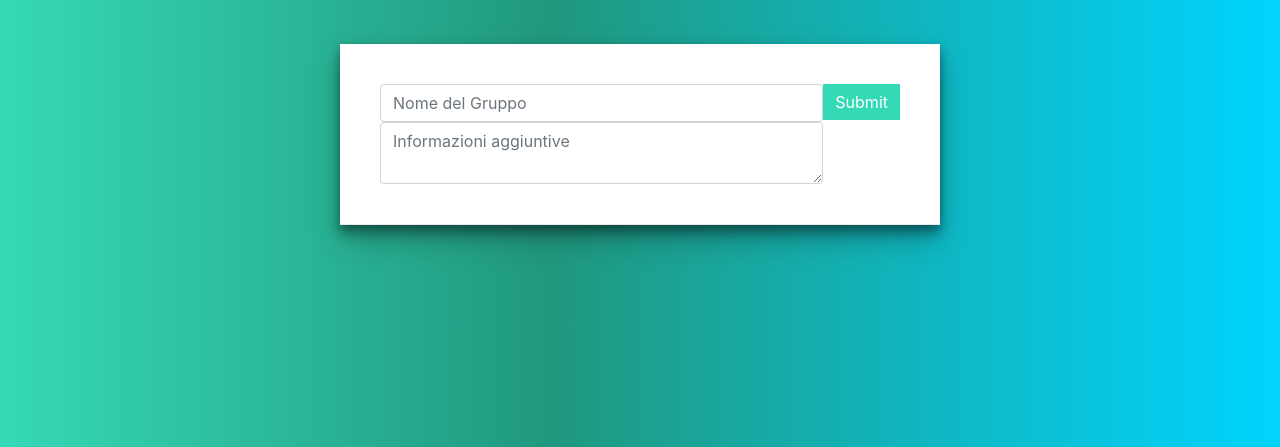
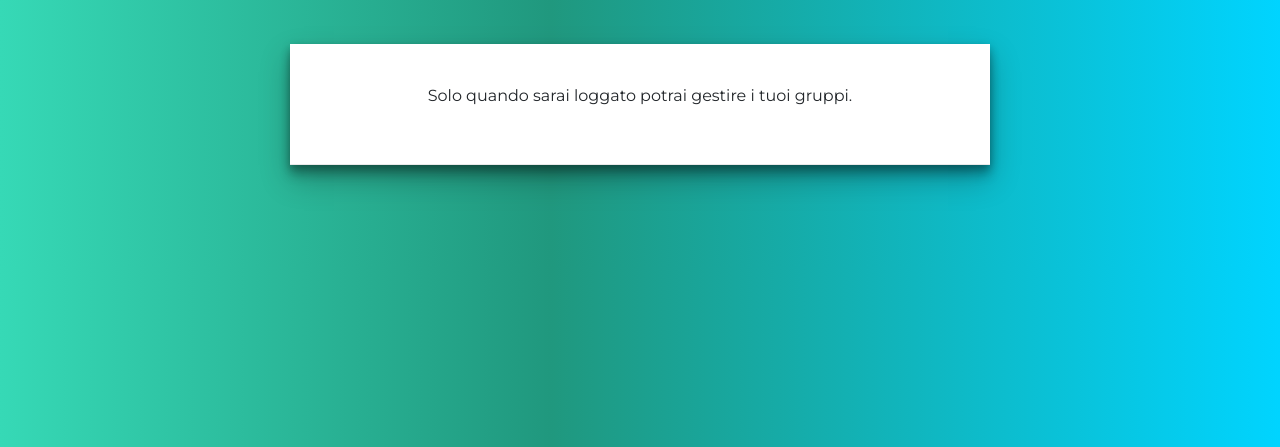
Before and after one commit to FilippoBordogna/Tesi, a Django app: page /groups in a window 1280 px wide. Shown: the part 56-503 px from the top of the page. Run offline with Django 3.2, Linux system fonts and the light colour scheme; parts of the project's set-up code (start-up, migrations or seed data) failed here and were passed over; some libraries are stand-ins or nearby versions.

Commit message:
Modifica, utilizzando l'estensione della pagina base

```diff
--- a/produzione_scientifica/frontend/templates/frontend/groups.html
+++ b/produzione_scientifica/frontend/templates/frontend/groups.html
@@ -1,82 +1,17 @@
-<!DOCTYPE html>
-<html lang="it">
-    <head>
-        <title>Lista dei Gruppi</title>
-        <meta charset="utf-8">
-        <meta name="viewport" content="width=device-width, initial-scale=1">
-        <!--<link rel="stylesheet" href="https://maxcdn.bootstrapcdn.com/bootstrap/4.5.2/css/bootstrap.min.css">-->
-        <link rel="stylesheet" href="https://stackpath.bootstrapcdn.com/bootstrap/4.4.1/css/bootstrap.min.css" integrity="sha384-Vkoo8x4CGsO3+Hhxv8T/Q5PaXtkKtu6ug5TOeNV6gBiFeWPGFN9MuhOf23Q9Ifjh" crossorigin="anonymous">
-        <link href="https://fonts.googleapis.com/css?family=Montserrat&display=swap" rel="stylesheet">
-        <script src="https://ajax.googleapis.com/ajax/libs/jquery/3.5.1/jquery.min.js"></script>
-        <script src="https://cdnjs.cloudflare.com/ajax/libs/popper.js/1.16.0/umd/popper.min.js"></script>
-        <script src="https://maxcdn.bootstrapcdn.com/bootstrap/4.5.2/js/bootstrap.min.js"></script>
+{% extends 'base.html' %} <!-- estendo il file base.html (Scheletro) -->
 
-        <style type="text/css">
+{% block title %}Lista dei Gruppi{% endblock title %} <!-- estensione titolo -->
 
-            body{
-              background: rgb(54,217,182);
-              background: linear-gradient(90deg, rgba(54,217,182,1) 0%, rgba(32,152,126,1) 43%, rgba(0,212,255,1) 100%);
-            }
+{% block onload %}
+    {% if user.is_authenticated %}
+       onload="buildAuthorList();"
+    {% endif %}
+{% endblock onload %} <!-- Estensione funzione onload -->
 
 
-            h1, h2, h3, h4, h5, p, span, strike{
-              font-family: 'Montserrat', sans-serif;
-
-            }
-
-
-            #groups-container{
-              max-width:600px;
-              margin:0 auto;
-              box-shadow: 0 14px 28px rgba(0,0,0,0.25), 0 10px 10px rgba(0,0,0,0.22);
-              background-color: #fff;
-
-              margin-top:100px;
-              margin-bottom:100px;
-
-              justify-content: space-around;
-              align-items: flex-start;
-
-            }
-
-            #form-wrapper{
-              position: -webkit-sticky;
-              position: sticky;
-              top: 0rem;
-              border-bottom: 1px solid  #e9e9e9;
-              background-color: #fff;
-              box-shadow: 0 3px 8px rgba(0,0,0,0.25);
-               padding:40px;
-            }
-
-            #submit{
-              background-color: #36d9b6;
-              border-radius: 0;
-              border:0;
-              color: #fff;
-            }
-
-            .flex-wrapper{
-                display: flex;
-            }
-
-            .task-wrapper{
-                  margin:5px;
-                  padding: 5px;
-                  padding:20px;
-                  cursor: pointer;
-                  border-bottom: 1px solid  #e9e9e9;
-                  color: #686868;
-                }
-
-        </style>
-    </head>
-
-    <body onload="buildAuthorList();"> <!-- Al caricamento del body creo la lista autori -->
-        {% include 'components/navbar.html'%} <!-- includo la navbar -->
-
-        <div class="container">
-            <div id="groups-container">
+{% block content %} <!-- Estensione contenuto del body -->
+    {% if user.is_authenticated %}
+        <div id="items-container">
             <div id="form-wrapper">
                 <form id="form"> <!-- Form tramite la quale creo / modifico un gruppo -->
                     <div class="flex-wrapper">
@@ -85,7 +20,7 @@
                             <textarea id="other-info" class="form-control" name="other-info" placeholder="Informazioni aggiuntive"  maxlength="200"></textarea>
                         </div>
                         <div style="flex: 1">
-                                <input id="submit" class="btn" type="submit" >
+                            <input id="submit" class="btn" type="submit">
                         </div>
                     </div>
                 </form>
@@ -94,10 +29,16 @@
                 <!-- Tramite la funzione buildAuthorList() popolerò questo div con i gruppi -->
             </div>
         </div>
+    {% else %}
+        <div id="items-container" align="center">
+            <div id="form-wrapper">
+                <p>Solo quando sarai loggato potrai gestire i tuoi gruppi.</p>
             </div>
-    </body>
-</html>
+        </div>
+    {% endif %}
+{% endblock content %}
 
+{% block other %} <!-- Estensione -->
     <script type="text/javascript">
         function getCookie(name) { // Dato il nome del cookie mi restituisce il valore
             var cookieValue = null
@@ -233,5 +174,5 @@
             console.log("URL: ", url)
             location.replace(url)
         }
-
     </script>
+{% endblock other %}
```
Also changed, not shown: produzione_scientifica/frontend/templates/frontend/home.html (+18 -2 lines). Lines whose indentation alone changed are shown as unchanged.
